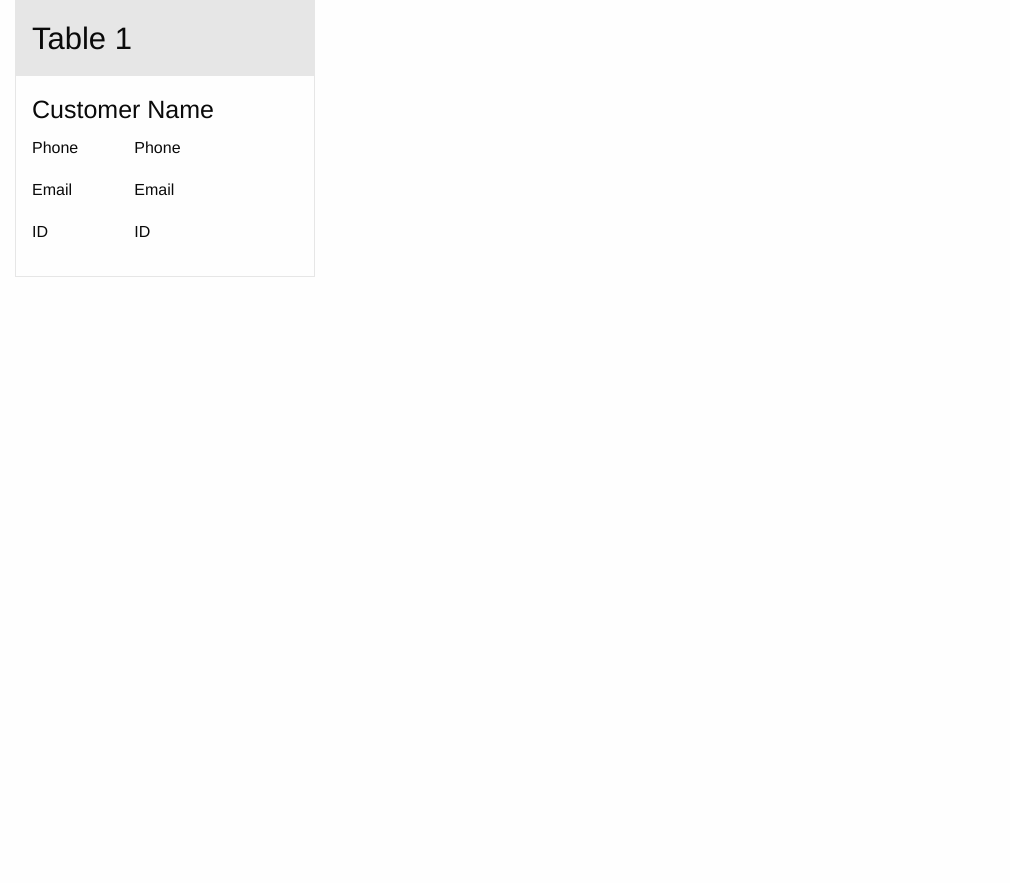
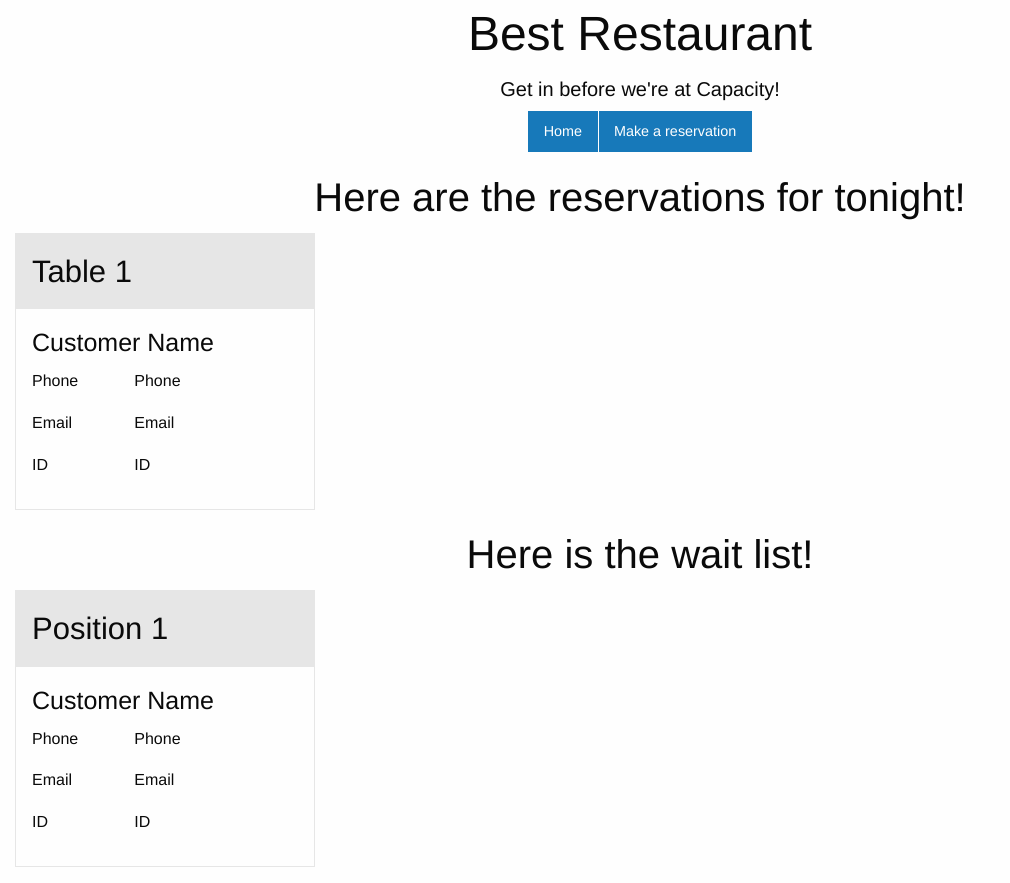
Before and after one commit to Brycetp11/restaurant, a website: page view.html in a window 1280 px wide. Shown: the whole page, without its empty margins (0-1010 px from the left). Before the commit the page ends 800 px from the top, so only its background shows below. Drawn offline with nearby package versions, Linux system fonts and the light colour scheme.

Commit message:
updated  all apges with header and added waitlist

```diff
--- a/index.js
+++ b/index.js
@@ -77,10 +77,6 @@ app.post("/api/reservations",function(req, res){
 })
 
 
-
-
-
-
 // Starts server
 app.listen(PORT, function(){
     console.log("app is listening on port " + PORT);
--- a/view.html
+++ b/view.html
@@ -14,12 +14,74 @@
 </head>
 
 <body>
+    <div class="hero-section">
+        <div class="hero-section">
+            <h1 class="text-center">Best Restaurant</h1>
+            <h5 class="text-center">Get in before we're at Capacity!</h5>
+            <div class="button-group align-center">
+                <a class="button" href="/"> Home</a>
+                <a class="button" href="/add">Make a reservation</a>
+            </div>
+        </div>
+    </div>
+
     <main class="grid-container fluid">
+
         <section class="grid-x grid-padding-x">
+            <div class="cell text-center">
+                <h2>Here are the reservations for tonight!</h2>
+            </div>
             <div class="cell">
                 <div class="card" style="width: 300px;">
                     <div class="card-divider">
                         <h3>Table <span id="table-num">1</span></h3>
+                    </div>
+                    <div class="card-section">
+                        <div class="grid-x">
+                            <div class="cell">
+                                <h4 id="name">Customer Name</h4>
+                            </div>
+                            <div class="cell-4">
+                                <div class="grid-x">
+                                    <div class="cell">
+                                        <p>Phone</p>
+                                    </div>
+                                    <div class="cell">
+                                        <p>Email</p>
+                                    </div>
+                                    <div class="cell">
+                                        <p>ID</p>
+                                    </div>
+
+                                </div>
+                            </div>
+                            <div class="cell-8">
+                                <div class="grid-x">
+                                    <div class="cell">
+                                        <p id="phone">Phone</p>
+                                    </div>
+                                    <div class="cell">
+                                        <p id="email">Email</p>
+                                    </div>
+                                    <div class="cell">
+                                        <p id="id">ID</p>
+                                    </div>
+
+                                </div>
+                            </div>
+                        </div>
+                    </div>
+                </div>
+            </div>
+        </section>
+        <section class="grid-x grid-padding-x">
+            <div class="cell text-center">
+                <h2>Here is the wait list!</h2>
+            </div>
+            <div class="cell">
+                <div class="card" style="width: 300px;">
+                    <div class="card-divider">
+                        <h3>Position <span id="table-num">1</span></h3>
                     </div>
                     <div class="card-section">
                         <div class="grid-x">
```
Also changed, not shown: add.html (+10 -0 lines).
